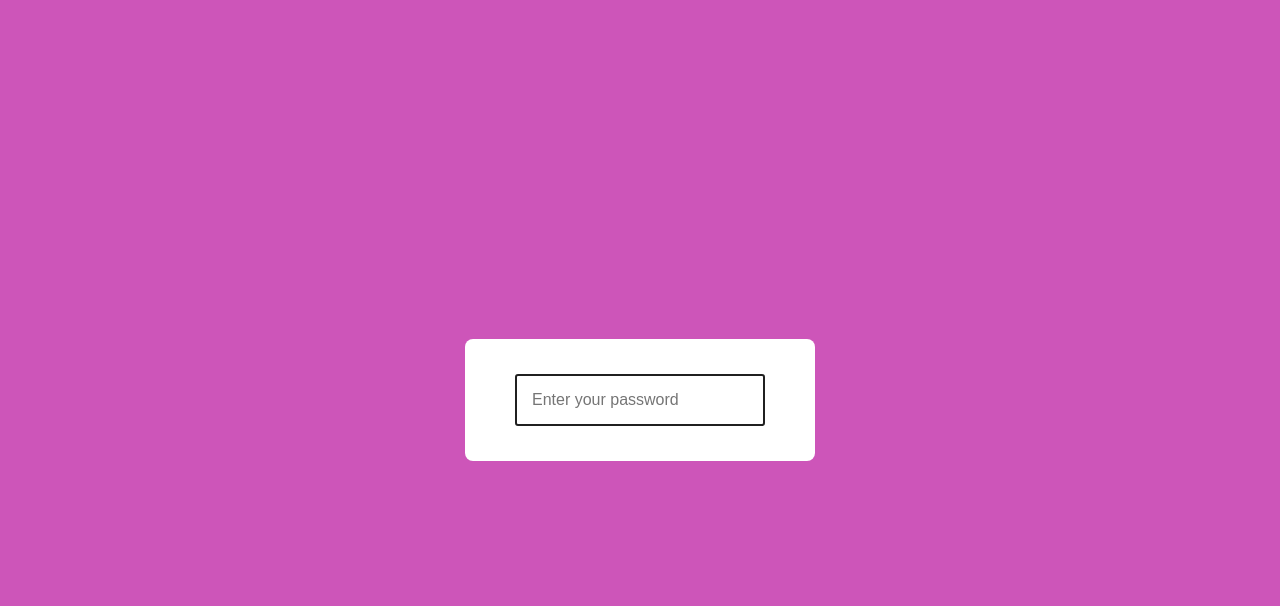
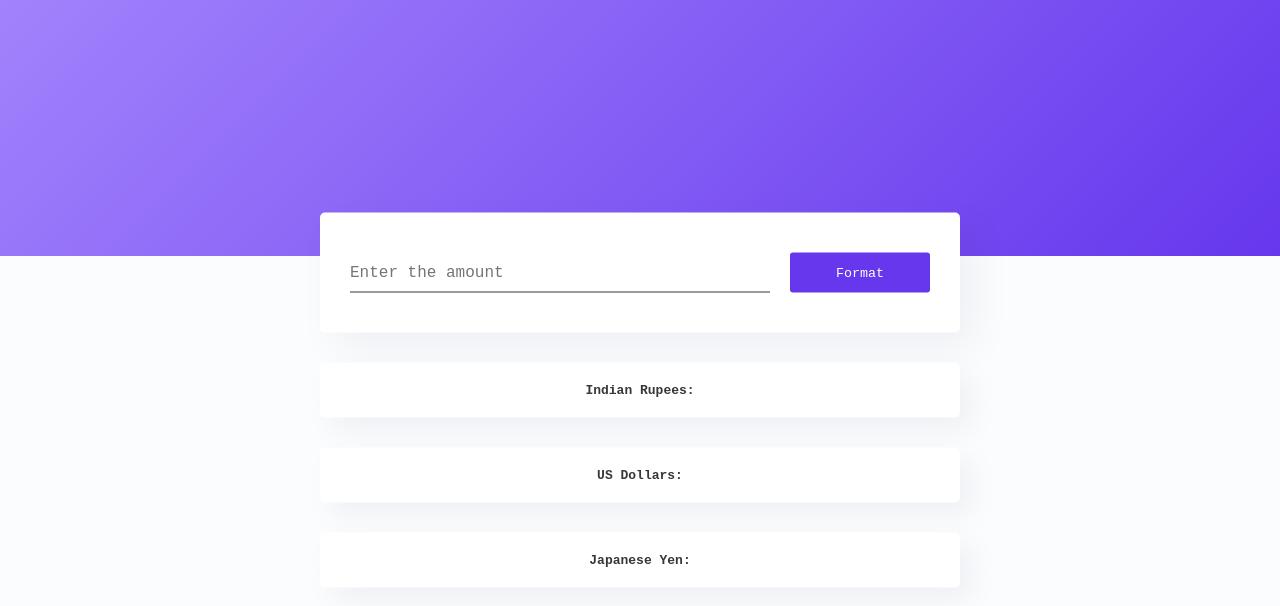
Before and after one commit to veeteefunk/currency-frm, a plain HTML site: page index.html in a window 1280 px wide. Drawn offline with Linux system fonts and the light colour scheme.

Commit message:
Add files via upload

```diff
--- a/app.js
+++ b/app.js
@@ -1,11 +1,29 @@
-const password = document.querySelector("#password");
-const warning = document.querySelector("#warning");
+let btn = document.getElementById("btn");
+let rupees = document.getElementById("output1");
+let dollars = document.getElementById("output2");
+let yen = document.getElementById("output3");
 
-password.addEventListener("keyup", function(e) {
-    if(e.getModifierState("CapsLock")){
-        warning.style.display = "block";
-    }
-    else {
-        warning.style.display = "none";
-    }
+let formatter1 = new Intl.NumberFormat(
+    "en-IN",
+    {style: "currency", currency: "INR"}
+);
+let formatter2 = new Intl.NumberFormat(
+    "en-US",
+    {style: "currency", currency: "USD"}
+);
+let formatter3 = new Intl.NumberFormat(
+    "ja-Jp",
+    {style: "currency", currency: "JPY"}
+);
+
+btn.addEventListener("click", ()=> {
+    let amount = document.getElementById("amount").value;
+
+    rupees.innerHTML = `<span>Indian Rupees:</span>
+    ${formatter1.format(amount)}`;
+    dollars.innerHTML = `<span>US Dollars:</span>
+    ${formatter2.format(amount)}`;
+    yen.innerHTML = `<span>Japanese Yen:</span>
+    ${formatter3.format(amount)}`;
+
 })
--- a/index.html
+++ b/index.html
@@ -5,14 +5,25 @@
     <meta http-equiv="X-UA-Compatible" content="IE=edge">
     <meta name="viewport" content="width=device-width, initial-scale=1.0">
     <link rel="stylesheet" href="style.css">
-    <title>Caps Lock Detection for Password</title>
+    <title>Currency Formatter</title>
 </head>
 <body>
 
-    <div class="container">
-        <input type="password" id="password"
-        placeholder="Enter your password">
-        <p id="warning">Warning: Caps Lock is ON</p>
+    <div class="wrapper">
+        <div class="container">
+            <input type="text" id="amount"
+            placeholder="Enter the amount">
+            <button id="btn">Format</button>
+        </div>
+        <p id="output1">
+            <span>Indian Rupees:</span>
+        </p>
+        <p id="output2">
+            <span>US Dollars:</span>
+        </p>
+        <p id="output3">
+            <span>Japanese Yen:</span>
+        </p>
     </div>
 
     <script src="app.js"></script>
--- a/style.css
+++ b/style.css
@@ -2,36 +2,69 @@
     padding: 0;
     margin: 0;
     box-sizing: border-box;
-    font-family: sans-serif;
-    font-size: 16px;
+    font-family: monospace;
 }
 
 body {
-    background-color: #cd55b9;
+    height: 100vh;
+    background: linear-gradient(
+        135deg,
+        #a283fc,
+        #6637ed
+    ), #fafcfe;
+    background-size: 100% 32%;
+    background-repeat: no-repeat;
+}
+
+.wrapper {
+    width: 80vmin;
+    position: absolute;
+    transform: translate(-50%,-50%);
+    top: 50%;
+    left: 50%;
 }
 
 .container {
+    width: 100%;
     background-color: #ffffff;
-    width: 350px;
-    transform: translate(-50%, -50%);
-    position: absolute;
-    top: 50%;
-    left: 50%;
-    padding: 35px 50px;
-    border-radius: 8px;
+    box-shadow: 15px 15px 40px rgba(1,9,31,.05);
+    padding: 40px 30px;
+    border-radius: 5px;
+    display: grid;
+    grid-template-columns: 3fr 1fr;
+    grid-gap: 20px;
 }
 
-input[type="password"]{
-    width: 100%;
-    padding: 15px;
-    border-radius: 3px;
-    border: 2px solid #202020;
+input {
+    height: 40px;
+    outline: none;
+    border: none;
+    color: #37373a;
+    font-size: 16px;
+    border-bottom: 1px solid #37373a;
 }
 
-#warning {
-    display: none;
-    margin-top: 10px;
-    background-color: #ffdde0;
-    color: #d32f2f;
-    padding: 5px;
+button {
+    background-color: #6637ed;
+    border: none;
+    color: #ffffff;
+    outline: none;
+    height: 40px;
+    padding: 0 20px;
+    cursor: pointer;
+    border-radius: 3px;
 }
+
+p {
+    background-color: #ffffff;
+    box-shadow: 12px 12px 30px rgba(1,9,31,.05);
+    padding: 20px 10px;
+    text-align: center;
+    margin-top: 30px;
+    color: #37373a;
+    border-radius: 5px;
+}
+
+p span {
+    font-weight: bold;
+}
```
